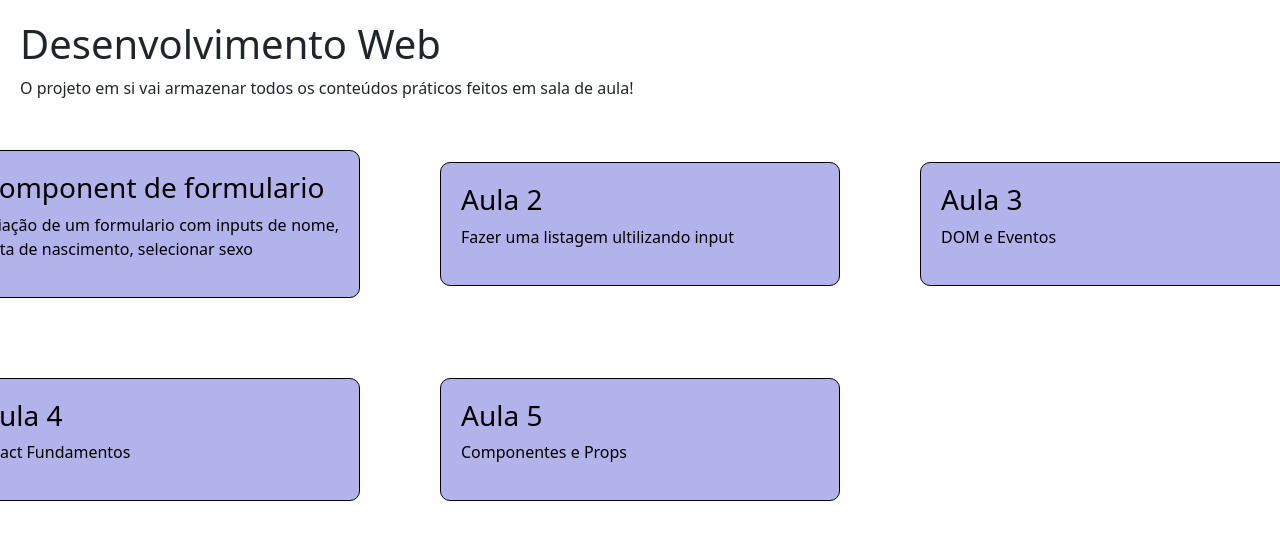
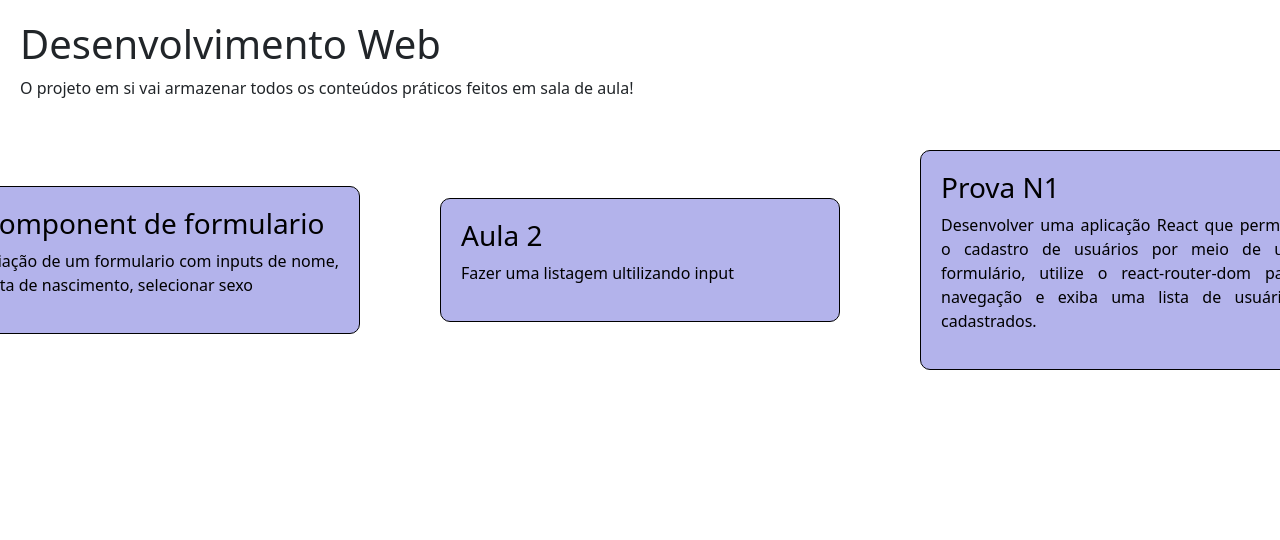
Before and after one commit to J-medeiros/Desenvolvimento.Web, a React (Create React App) app in the folder desenvolvimento-web-react/: page / in a window 1280 px wide. Shown: the top 540 px of the page. Built offline with nearby package versions, Linux system fonts and the light colour scheme.

Commit message:
Adicionando card para direcionar o trabalho da prova

```diff
--- a/desenvolvimento-web-react/src/pages/Home.js
+++ b/desenvolvimento-web-react/src/pages/Home.js
@@ -4,9 +4,7 @@ const Home = () => {
     const lessons = [
         { title: "Component de formulario", description: "Criação de um formulario com inputs de nome, data de nascimento, selecionar sexo", path: "/aula-1" },
         { title: "Aula 2", description: "Fazer uma listagem ultilizando input", path: "/aula-2" },
-        { title: "Aula 3", description: "DOM e Eventos", path: "/aula-3" },
-        { title: "Aula 4", description: "React Fundamentos", path: "/aula-4" },
-        { title: "Aula 5", description: "Componentes e Props", path: "/aula-5" },
+        { title: "Prova N1", description: "Desenvolver uma aplicação React que permita o cadastro de usuários por meio de um formulário, utilize o react-router-dom para navegação e exiba uma lista de usuários cadastrados.", path: "/prova-avliativa-n1" },
     ];
 
     return (
```
